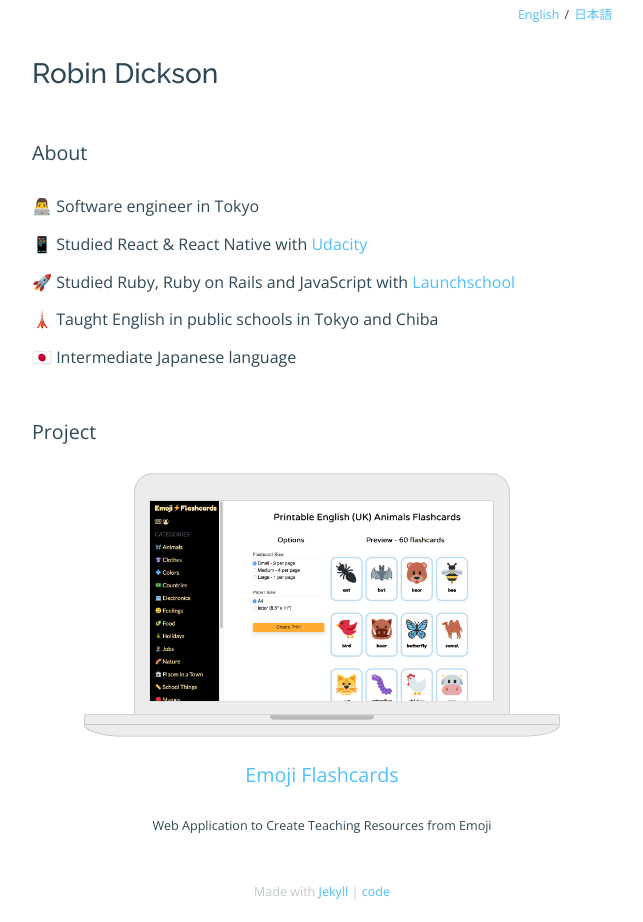
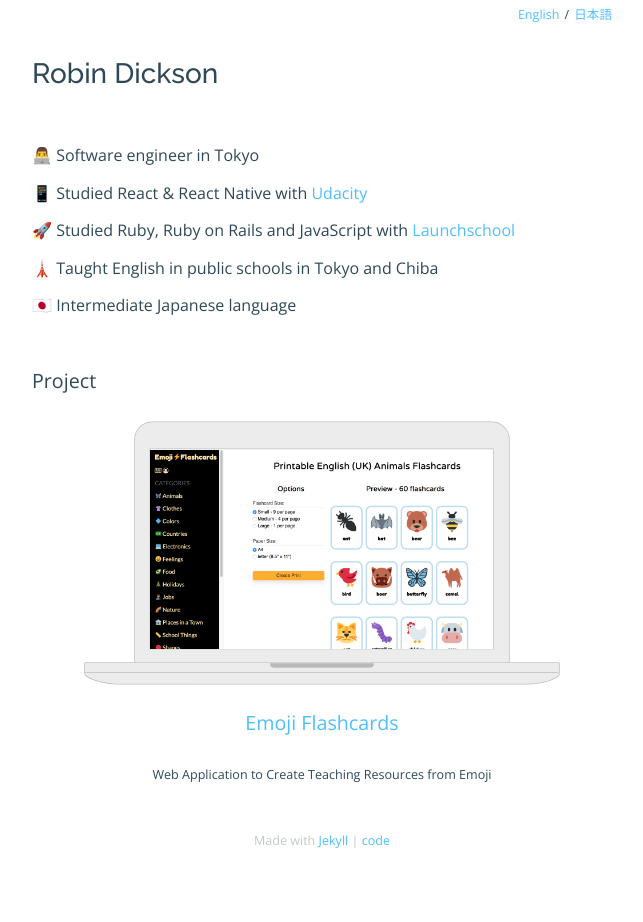
Before and after one commit to rbndickson/rbndickson.github.io, a Jekyll site: the page built from index.html, in a window 1280 px wide. Shown: the whole page, without its empty margins (318-961 px from the left). Built offline with Jekyll 4.4.1, drawn with Linux system fonts in a browser that asks for light colours; after the commit the page ends 900 px from its top, so only the background shows below that.

Commit message:
feat: Remove about title

```diff
--- a/index.html
+++ b/index.html
@@ -4,7 +4,6 @@ ref: index
 lang: en
 ---
 <section>
-  <h2>About</h2>
   <p>👨‍💻 Software engineer in Tokyo</p>
   <p>📱 Studied React & React Native with <a href="https://www.udacity.com/course/react-nanodegree--nd019">Udacity</a></p>
   <p>🚀 Studied Ruby, Ruby on Rails and JavaScript with <a href="https://launchschool.com">Launchschool</a></p>
--- a/ja/index.html
+++ b/ja/index.html
@@ -4,7 +4,6 @@ ref: index
 lang: ja
 ---
 <section>
-  <h2>About</h2>
   <p>👨‍💻 東京に住んでいるソフトウェアエンジニアです。</p>
   <p>📱 <a href="https://www.udacity.com/course/react-nanodegree--nd019">Udacity</a>でReact・React Nativeを勉強していました。</a></p>
   <p>🚀 <a href="https://launchschool.com">Launchschool</a>でRuby・Rails on Rails・JavaScriptを勉強していました。</p>
```
